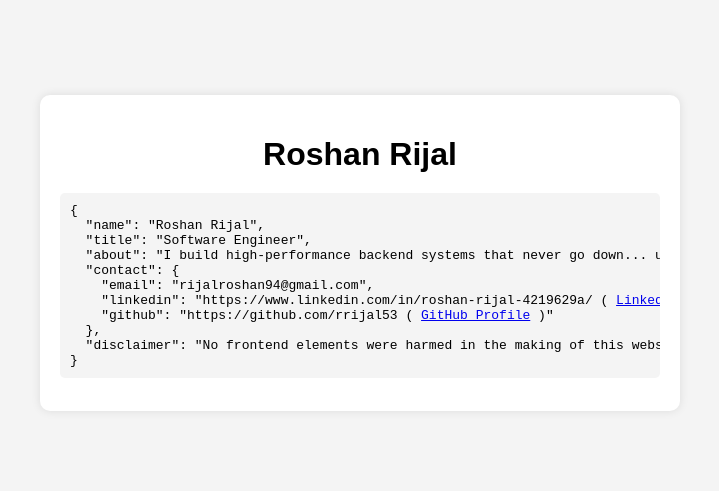
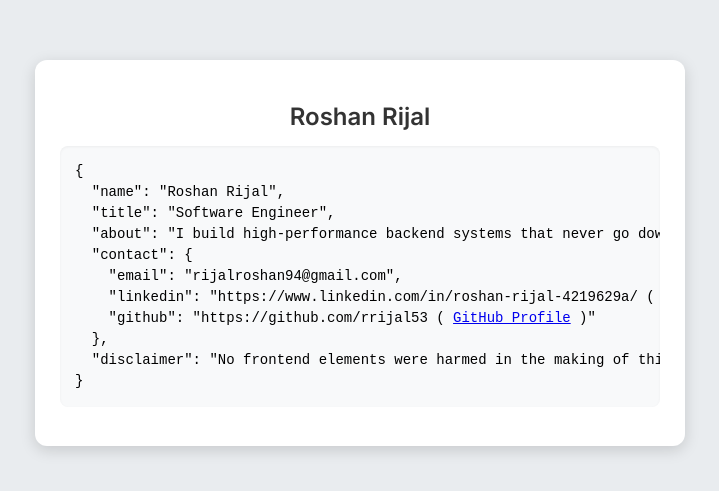
Before and after one commit to rrijal53/rrijal53.github.io, a plain HTML site: page index.html in a window 1280 px wide. Shown: the part 147-638 px from the top of the page, without its empty margins (280-999 px from the left). Drawn offline with Linux system fonts and the light colour scheme.

Commit message:
update json

```diff
--- a/styles.css
+++ b/styles.css
@@ -1,6 +1,9 @@
+/* Import a modern font */
+@import url('https://fonts.googleapis.com/css2?family=Inter:wght@300;400;600&display=swap');
+
 body {
-    font-family: Arial, sans-serif;
-    background-color: #f4f4f4;
+    font-family: 'Inter', Arial, sans-serif;
+    background-color: #e9ecef;
     margin: 0;
     padding: 0;
     display: flex;
@@ -9,23 +12,70 @@ body {
     height: 100vh;
 }
 
+/* Main container */
 .container {
     background-color: #fff;
-    padding: 20px;
-    border-radius: 10px;
-    box-shadow: 0 0 10px rgba(0, 0, 0, 0.1);
+    padding: 25px;
+    border-radius: 12px;
+    box-shadow: 0 4px 15px rgba(0, 0, 0, 0.15);
     max-width: 600px;
-    width: 100%;
+    width: 90%;
+    text-align: center;
+    transition: transform 0.2s ease-in-out;
 }
 
-h1 {
-    margin-bottom: 20px;
-    text-align: center;
+/* Subtle hover effect */
+.container:hover {
+    transform: translateY(-3px);
 }
 
+/* Title */
+h1 {
+    margin-bottom: 15px;
+    font-size: 24px;
+    font-weight: 600;
+    color: #333;
+}
+
+/* Preformatted text box */
 pre {
-    background-color: #f4f4f4;
-    padding: 10px;
-    border-radius: 5px;
+    background-color: #f8f9fa;
+    padding: 15px;
+    border-radius: 8px;
     overflow-x: auto;
+    text-align: left;
+    font-size: 14px;
+    line-height: 1.5;
+    box-shadow: inset 0 1px 3px rgba(0, 0, 0, 0.05);
 }
+
+/* Smooth scrolling for long pre elements */
+pre::-webkit-scrollbar {
+    height: 6px;
+}
+
+pre::-webkit-scrollbar-thumb {
+    background-color: #aaa;
+    border-radius: 3px;
+}
+
+pre::-webkit-scrollbar-track {
+    background: #ddd;
+}
+
+/* Responsive */
+@media (max-width: 768px) {
+    .container {
+        width: 95%;
+        padding: 20px;
+    }
+
+    h1 {
+        font-size: 22px;
+    }
+
+    pre {
+        font-size: 13px;
+        padding: 12px;
+    }
+}
```
